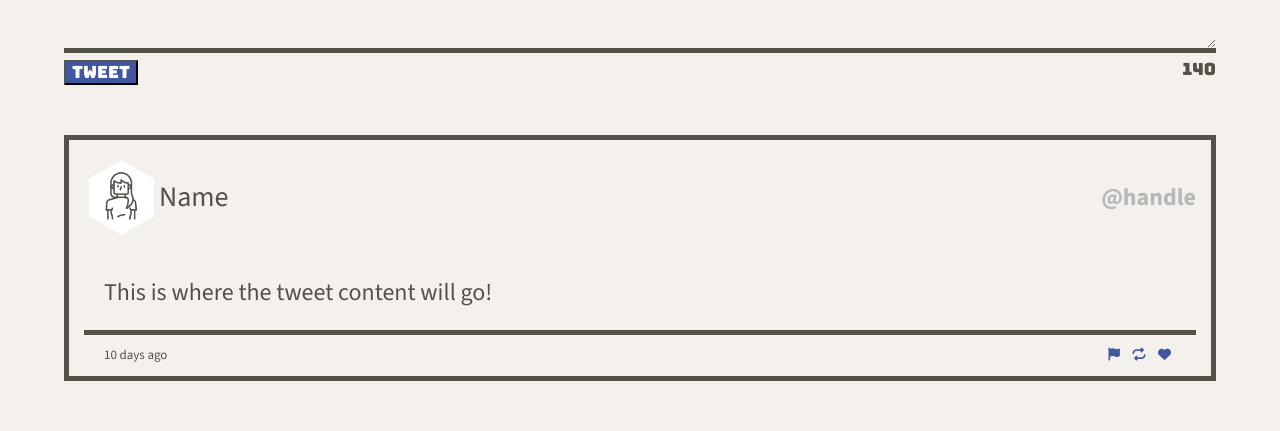
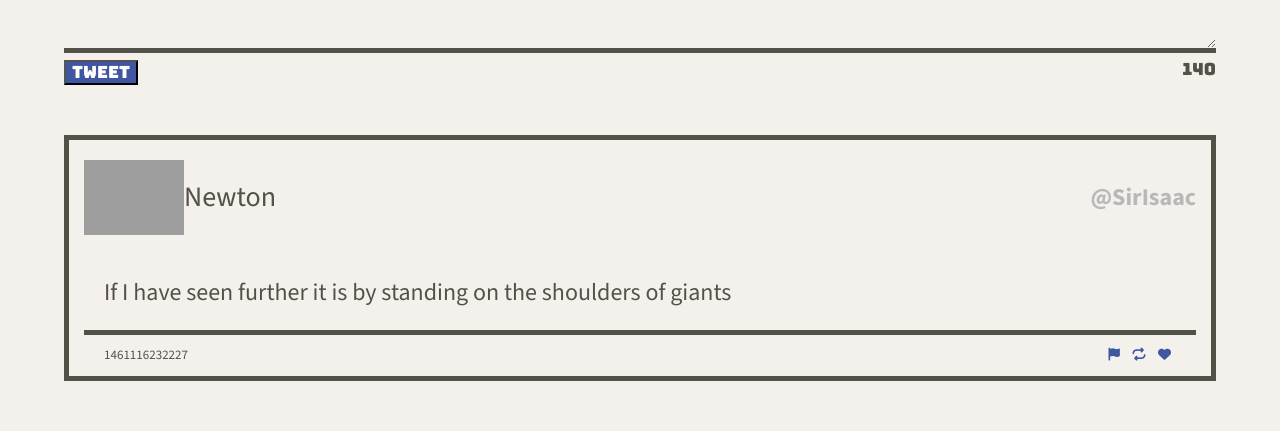
Before and after one commit to liisawiild/tweeter, a website: page public/index.html in a window 1280 px wide. Shown: the part 660-1091 px from the top of the page. Drawn offline with nearby package versions, Linux system fonts and the light colour scheme; grey boxes are pictures that could not be loaded.

Commit message:
Remove the article HTML now that the client.js file will create the DOM elements based on our hard-coded data

```diff
--- a/public/index.html
+++ b/public/index.html
@@ -57,28 +57,8 @@
             <output name="counter" class="counter" for="tweet-text">140</output>
           </div>
         </form>
+      </section>
         <section class="posted-tweets">
-          <article>
-            <header class="tweet">
-              <span>
-                <img class="avatar" src="/images/profile-hex.png">
-                <h3>Name</h3>
-              </span>
-              <h4>@handle</h4>
-            </header>
-            <section class="tweet-content">
-              <p >This is where the tweet content will go!</p>
-            </section>
-            <footer class="tweet">
-              <p>10 days ago</p>
-              <div>
-                <i class="fa-solid fa-flag"></i>
-                <i class="fa-solid fa-repeat"></i>
-                <i class="fa-solid fa-heart"></i>
-              </div>
-            </footer>
-          </article>
-        </section>
       </section>
     </main>
   </body>
```
